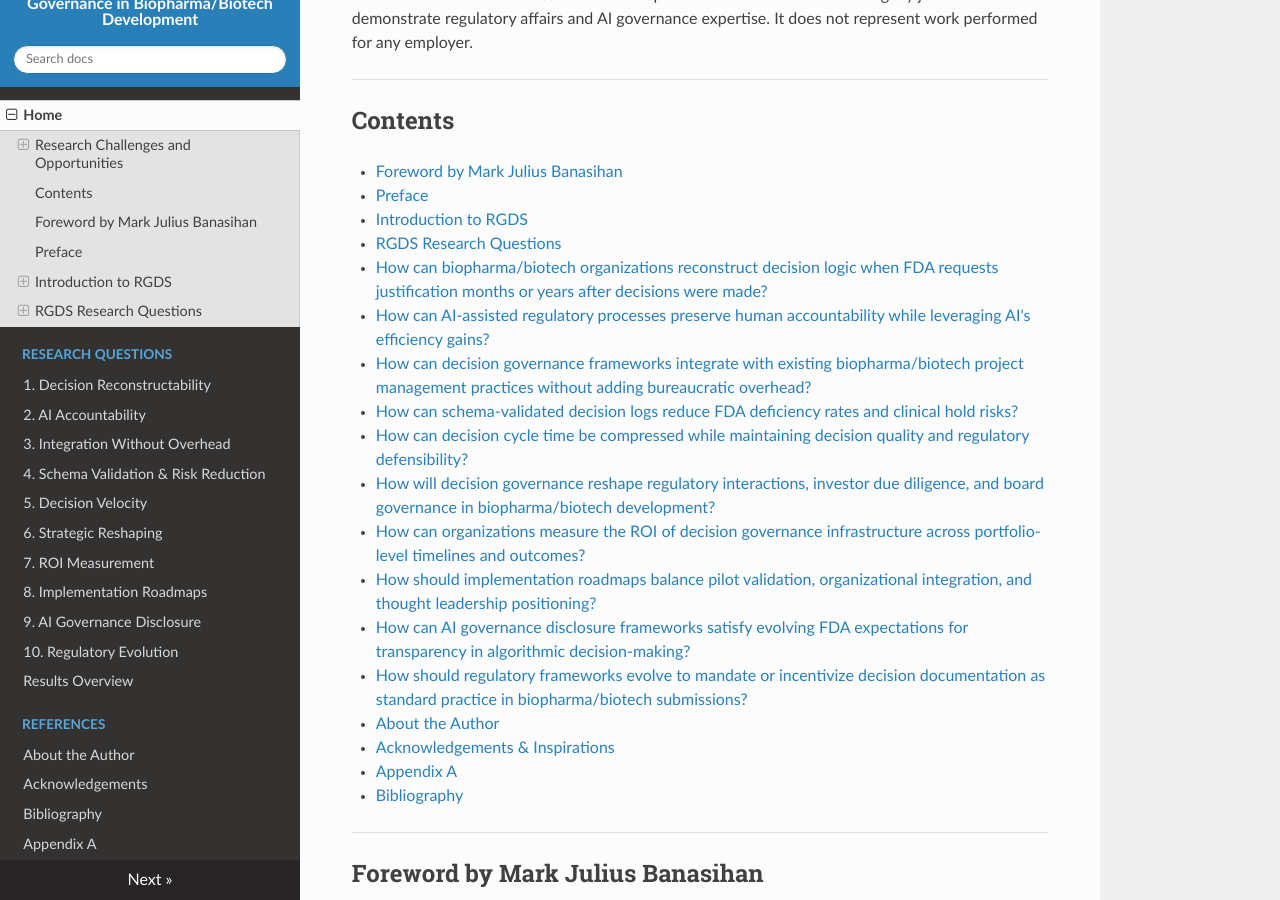
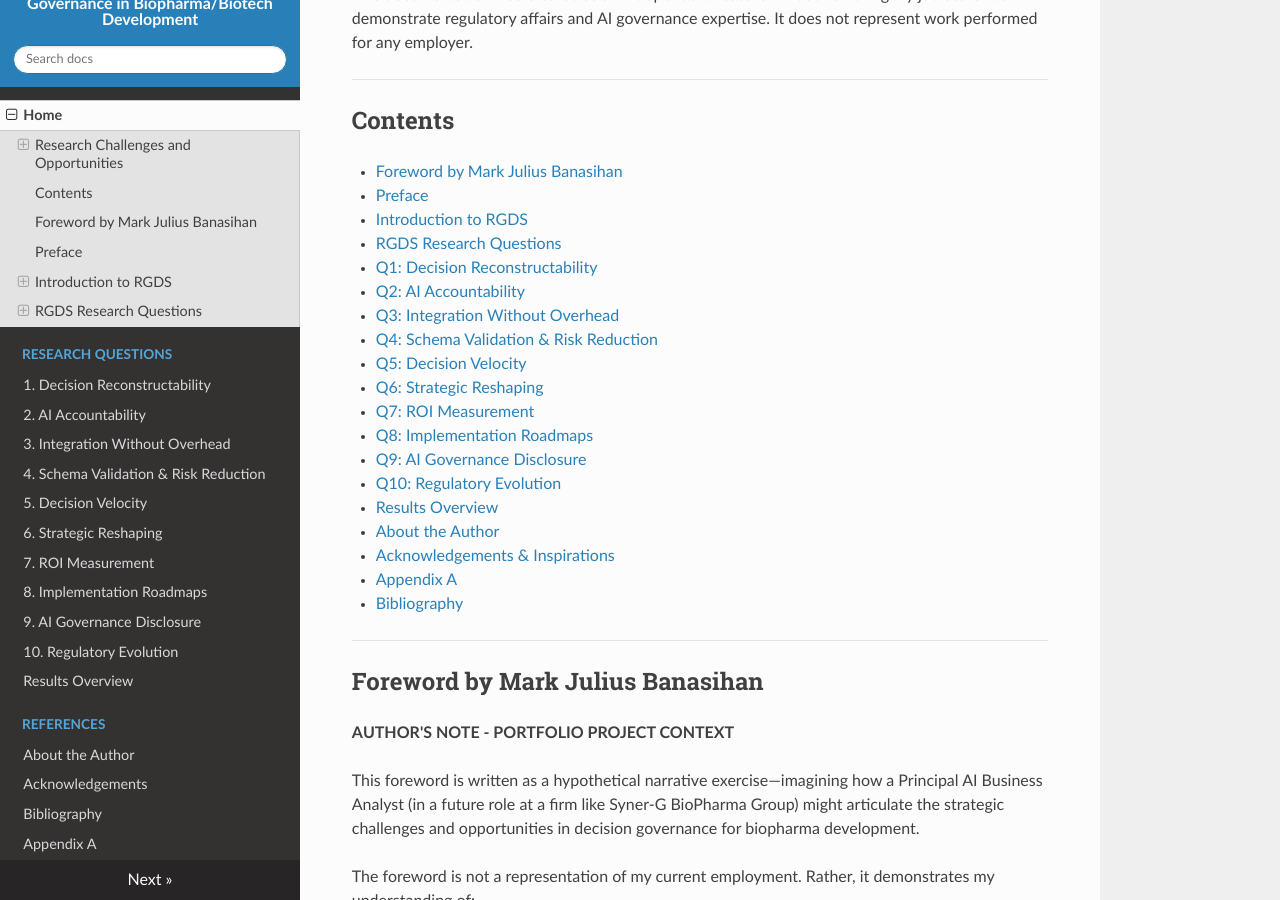
Before and after one commit to mj3b/rgds-independent-study, an MkDocs documentation site: the page built from docs/index.md, in a window 1280 px wide and 900 px high, scrolled down 640 px. Built offline with MkDocs 1.6.1, drawn with Linux system fonts in a browser that asks for light colours; nearby versions of some CDN libraries.

Commit message:
fix: Contents links + citation relative paths

```diff
--- a/docs/index.md
+++ b/docs/index.md
@@ -25,20 +25,21 @@ This documentation was created as an independent research initiative during my j
 - [Preface](#preface)
 - [Introduction to RGDS](#introduction-to-rgds)
 - [RGDS Research Questions](#rgds-research-questions)
-- [How can biopharma/biotech organizations reconstruct decision logic when FDA requests justification months or years after decisions were made?](#1-how-can-biopharma/biotech-organizations-reconstruct-decision-logic-when-fda-requests-justification-months-or-years-after-decisions-were-made)
-- [How can AI-assisted regulatory processes preserve human accountability while leveraging AI's efficiency gains?](#2-how-can-ai-assisted-regulatory-processes-preserve-human-accountability-while-leveraging-ais-efficiency-gains)
-- [How can decision governance frameworks integrate with existing biopharma/biotech project management practices without adding bureaucratic overhead?](#3-how-can-decision-governance-frameworks-integrate-with-existing-biopharma/biotech-project-management-practices-without-adding-bureaucratic-overhead)
-- [How can schema-validated decision logs reduce FDA deficiency rates and clinical hold risks?](#4-how-can-schema-validated-decision-logs-reduce-fda-deficiency-rates-and-clinical-hold-risks)
-- [How can decision cycle time be compressed while maintaining decision quality and regulatory defensibility?](#5-how-can-decision-cycle-time-be-compressed-while-maintaining-decision-quality-and-regulatory-defensibility)
-- [How will decision governance reshape regulatory interactions, investor due diligence, and board governance in biopharma/biotech development?](#6-how-will-decision-governance-reshape-regulatory-interactions-investor-due-diligence-and-board-governance-in-biopharma/biotech-development)
-- [How can organizations measure the ROI of decision governance infrastructure across portfolio-level timelines and outcomes?](#7-how-can-organizations-measure-the-roi-of-decision-governance-infrastructure-across-portfolio-level-timelines-and-outcomes)
-- [How should implementation roadmaps balance pilot validation, organizational integration, and thought leadership positioning?](#8-how-should-implementation-roadmaps-balance-pilot-validation-organizational-integration-and-thought-leadership-positioning)
-- [How can AI governance disclosure frameworks satisfy evolving FDA expectations for transparency in algorithmic decision-making?](#9-how-can-ai-governance-disclosure-frameworks-satisfy-evolving-fda-expectations-for-transparency-in-algorithmic-decision-making)
-- [How should regulatory frameworks evolve to mandate or incentivize decision documentation as standard practice in biopharma/biotech submissions?](#10-how-should-regulatory-frameworks-evolve-to-mandate-or-incentivize-decision-documentation-as-standard-practice-in-biopharma/biotech-submissions)
-- [About the Author](#about-the-author)
-- [Acknowledgements & Inspirations](#acknowledgements--inspirations)
-- [Appendix A](#appendix-a)
-- [Bibliography](#bibliography)
+- [Q1: Decision Reconstructability](questions/q1/)
+- [Q2: AI Accountability](questions/q2/)
+- [Q3: Integration Without Overhead](questions/q3/)
+- [Q4: Schema Validation & Risk Reduction](questions/q4/)
+- [Q5: Decision Velocity](questions/q5/)
+- [Q6: Strategic Reshaping](questions/q6/)
+- [Q7: ROI Measurement](questions/q7/)
+- [Q8: Implementation Roadmaps](questions/q8/)
+- [Q9: AI Governance Disclosure](questions/q9/)
+- [Q10: Regulatory Evolution](questions/q10/)
+- [Results Overview](questions/results-overview/)
+- [About the Author](references/about-the-author/)
+- [Acknowledgements & Inspirations](references/acknowledgements/)
+- [Appendix A](references/appendix-a/)
+- [Bibliography](references/bibliography/)
 ---
 
 ## Foreword by Mark Julius Banasihan
```
